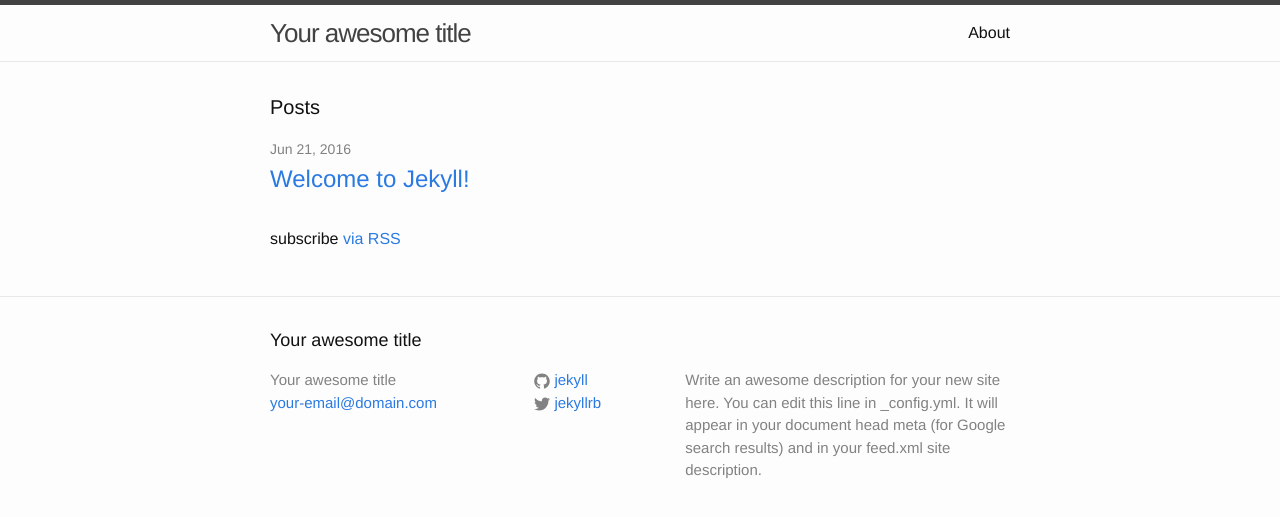
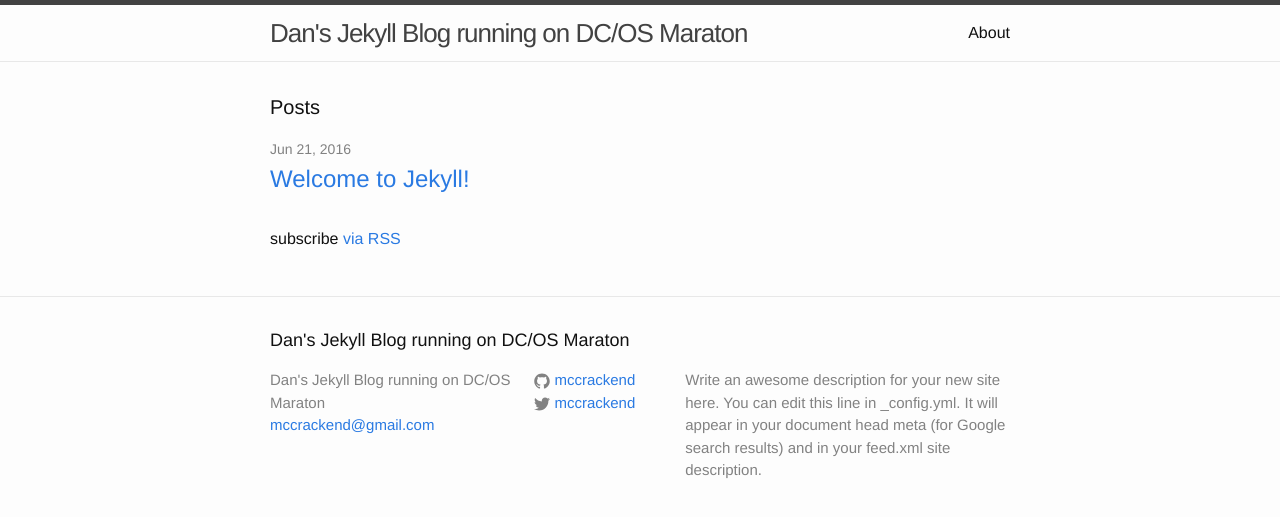
Before and after one commit to mccrackend/velocity-jekyll, a Jekyll site: the page built from site/index.html, in a window 1280 px wide. Shown: the top 517 px of the page. Built offline with Jekyll 4.4.1, drawn with Linux system fonts in a browser that asks for light colours.

Commit message:
updating the content

```diff
--- a/site/_config.yml
+++ b/site/_config.yml
@@ -6,16 +6,16 @@
 # 'jekyll serve'. If you change this file, please restart the server process.
 
 # Site settings
-title: Your awesome title
-email: your-email@domain.com
+title: Dan's Jekyll Blog running on DC/OS Maraton
+email: mccrackend@gmail.com
 description: > # this means to ignore newlines until "baseurl:"
   Write an awesome description for your new site here. You can edit this
   line in _config.yml. It will appear in your document head meta (for
   Google search results) and in your feed.xml site description.
 baseurl: "" # the subpath of your site, e.g. /blog
 url: "http://yourdomain.com" # the base hostname & protocol for your site
-twitter_username: jekyllrb
-github_username:  jekyll
+twitter_username: mccrackend
+github_username:  mccrackend
 
 # Build settings
 markdown: kramdown
```
